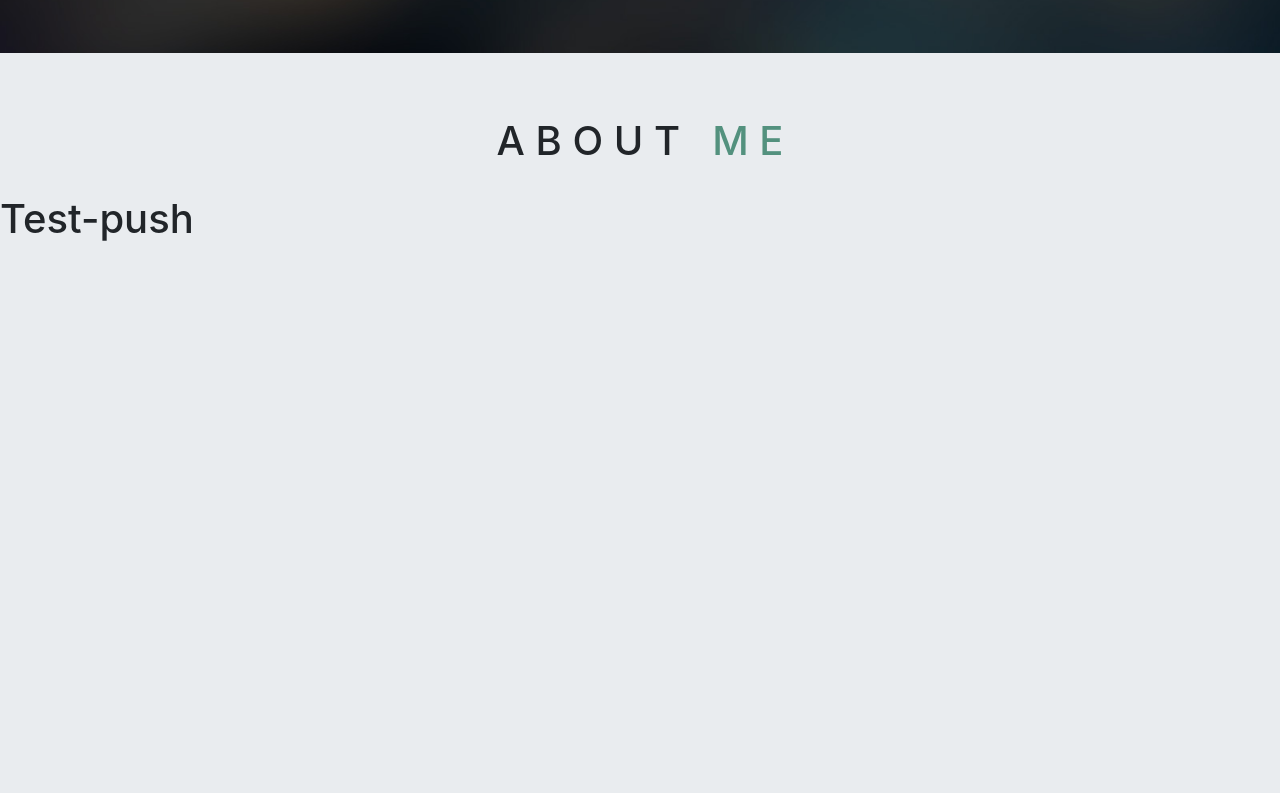
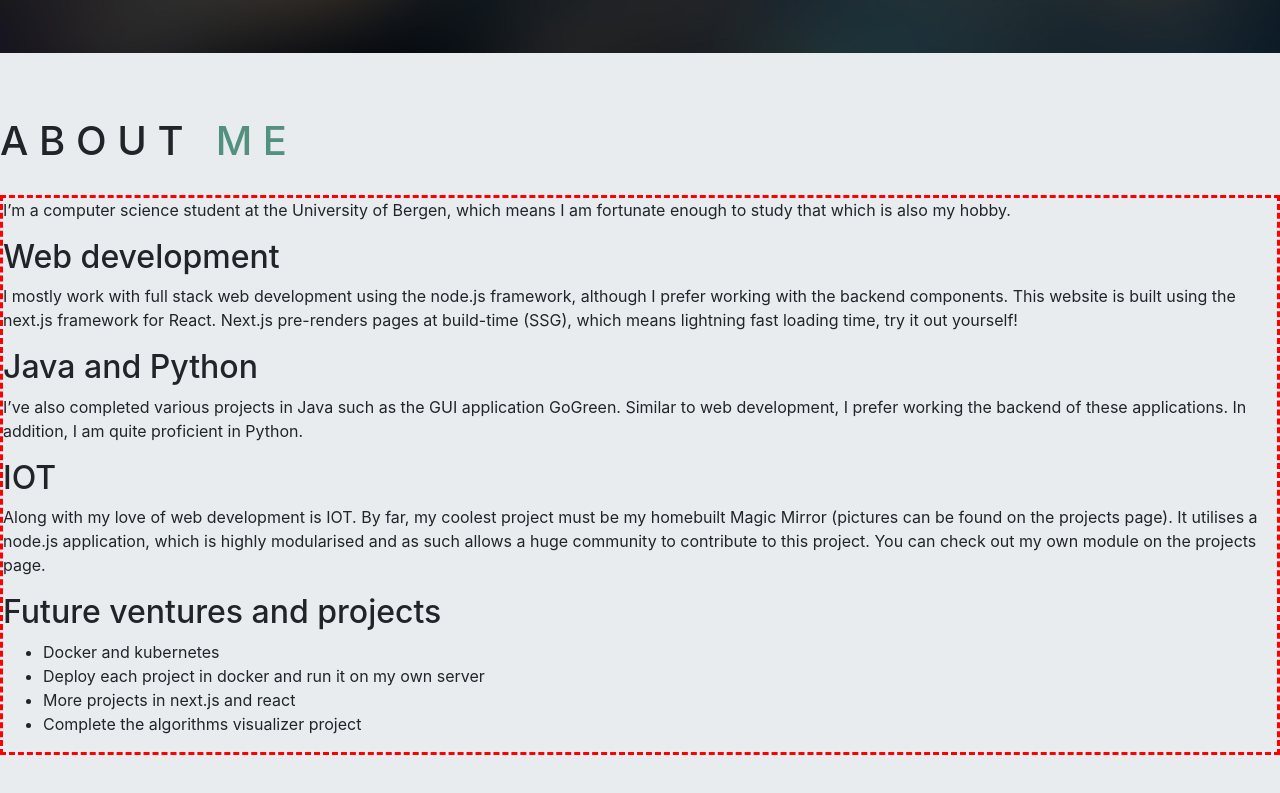
Before and after one commit to vehjelmtvedt/vetle.hjelmtvedt.com, a Next.js app: page / in a window 1280 px wide. Shown: the part 747-1540 px from the top of the page. Built offline with nearby package versions, Linux system fonts and the light colour scheme.

Commit message:
added text for about me section

```diff
--- a/components/index/Aboutme.js
+++ b/components/index/Aboutme.js
@@ -6,7 +6,36 @@ export default function Aboutme() {
         <>
             <Jumbotron fluid className={styles.jumbotron}>
                 <h1 className={styles.heading}>A B O U T  &nbsp;  <span className={styles.secondName}>M E</span></h1>
-                <h1>Test-push</h1>
+                <div className={styles.textcontainer}>
+                    <div className={styles.text}>
+                        <p>I’m a computer science student at the University of Bergen, which means I am fortunate enough to study that which is also my hobby.
+                        </p>
+                    </div>
+                    <div className={styles.text}>
+                        <h2>Web development</h2>
+                        <p>I mostly work with full stack web development using the node.js framework, although I prefer working with the backend components. This website is built using the next.js framework for React. Next.js pre-renders pages at build-time (SSG), which means lightning fast loading time, try it out yourself!
+                        </p>
+                    </div>
+                    <div className={styles.text}>
+                        <h2>Java and Python</h2>
+                        <p>I’ve also completed various projects in Java such as the GUI application GoGreen. Similar to web development, I prefer working the backend of these applications. In addition, I am quite proficient in Python.
+                        </p>
+                    </div>
+                    <div className={styles.text}>
+                        <h2>IOT</h2>
+                        <p>Along with my love of web development is IOT. By far, my coolest project must be my homebuilt Magic Mirror (pictures can be found on the projects page). It utilises a node.js application, which is highly modularised and as such allows a huge community to contribute to this project. You can check out my own module on the projects page.
+                        </p>
+                    </div>
+                    <div className={styles.text}>
+                        <h2>Future ventures and projects</h2>
+                        <ul>
+                            <li>Docker and kubernetes</li>
+                            <li>Deploy each project in docker and run it on my own server</li>
+                            <li>More projects in next.js and react</li>
+                            <li>Complete the algorithms visualizer project</li>
+                        </ul>
+                    </div>
+                </div>
             </Jumbotron>
         </>
     )
--- a/components/index/aboutme.module.css
+++ b/components/index/aboutme.module.css
@@ -3,8 +3,12 @@
     margin-bottom: 0;
 }
 
+.textcontainer {
+    border: 3px dashed red;
+}
+
 .heading {
-    text-align: center;
+
     margin-bottom: 30px;
 }
 
```
